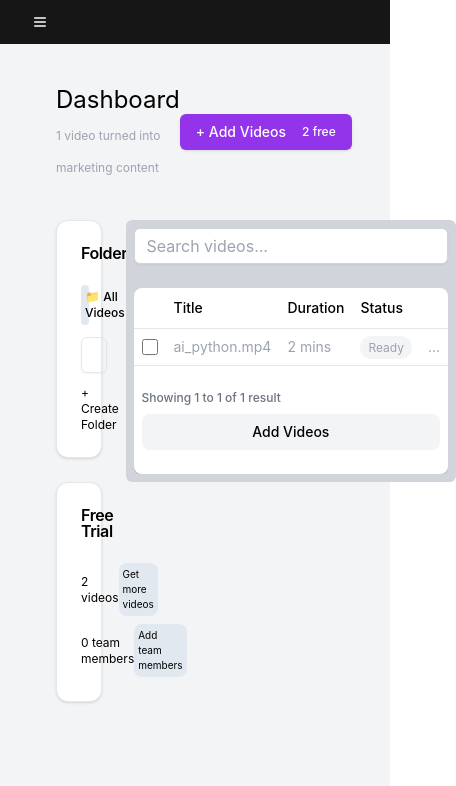
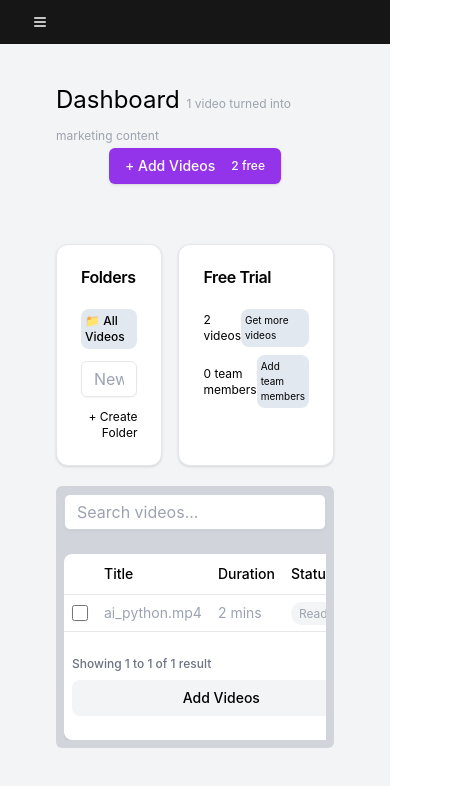
Before and after one commit to afaq000/VideoTao, a Next.js app: page /dashboard in a window 390 px wide. Shown: the top 786 px of the page, 456 px wide, since content can reach past the window. Built offline with nearby package versions, Linux system fonts and the light colour scheme.

Commit message:
work on dash board page responsiveness

```diff
--- a/src/components/RightSidebar.tsx
+++ b/src/components/RightSidebar.tsx
@@ -6,10 +6,10 @@ const RightSideBar = () => {
   return (
     <div className="relative min-h-screen flex items-center justify-center bg-gray-50 ">
       {/* Animated Bars on the Left */}
-      <div className="absolute right-0 -translate-x-[250px] -translate-y-[150px]">
+      <div className="absolute right-0 -translate-x-64 -translate-y-40">
         <div className="group grid grid-cols-3 gap-1">
           <div className="h-12 group-hover:translate-y-3 w-[4px] rounded-full bg-red-500 transition-transform duration-500 ease-out"></div>
-          <div className="h-20 group-hover:-translate-y-2 w-[4px] rounded-full bg-yellow-500 transition-transform duration-500 ease-out"></div>
+          <div className="h-32 group-hover:-translate-y-2 w-[4px] rounded-full bg-yellow-500 transition-transform duration-500 ease-out"></div>
           <div className="h-12 group-hover:translate-y-1 w-[4px] rounded-full bg-violet-500 transition-transform duration-500 ease-out"></div>
         </div>
       </div>
@@ -18,7 +18,7 @@ const RightSideBar = () => {
       <Card className="w-full max-w-lg p-6 bg-white  rounded-lg shadow-none border-none">
         {/* Header */}
         <CardHeader className=" pb-4">
-          <CardTitle className="text-xl font-semibold text-center">Add Videos</CardTitle>
+          <CardTitle className="text-xl font-semibold text-center z-10">Add Videos</CardTitle>
           <p className="text-xxs text-gray-600 text-center">
             You have <strong>3 free videos</strong>
           </p>
--- a/src/pages/dashboard/index.tsx
+++ b/src/pages/dashboard/index.tsx
@@ -29,7 +29,7 @@ function index() {
       <Navbar />
 
       <div className="w-full px-14 ">
-        <div className="flex justify-between items-center mt-10  ">
+        <div className="flex  flex-col lg:flex-row lg:justify-between items-center mt-10  ">
           <h1 className="text-2xl ">
             Dashboard{" "}
             <span className="text-xs text-gray-400">
@@ -49,9 +49,9 @@ function index() {
 
 
 
-        <div className="flex bg-gray-100 min-h-screen py-10">
-          <div className="flex flex-col space-y-6 w-1/4 pr-6">
-            <Card className="border bg-white">
+        <div className="flex flex-col lg:flex-row bg-gray-100 min-h-screen py-10">
+          <div className="w-full flex flex-row gap-4 lg:gap-0 lg:flex-col py-5  space-y-0 lg:space-y-6  lg:w-1/4 pr-0 lg:pr-6">
+            <Card className="w-full border bg-white">
               <CardHeader>
                 <CardTitle>Folders</CardTitle>
               </CardHeader>
@@ -71,7 +71,7 @@ function index() {
               </CardContent>
             </Card>
 
-            <Card className="border bg-white">
+            <Card className="w-full border bg-white">
               <CardHeader>
                 <CardTitle>Free Trial</CardTitle>
               </CardHeader>
```
